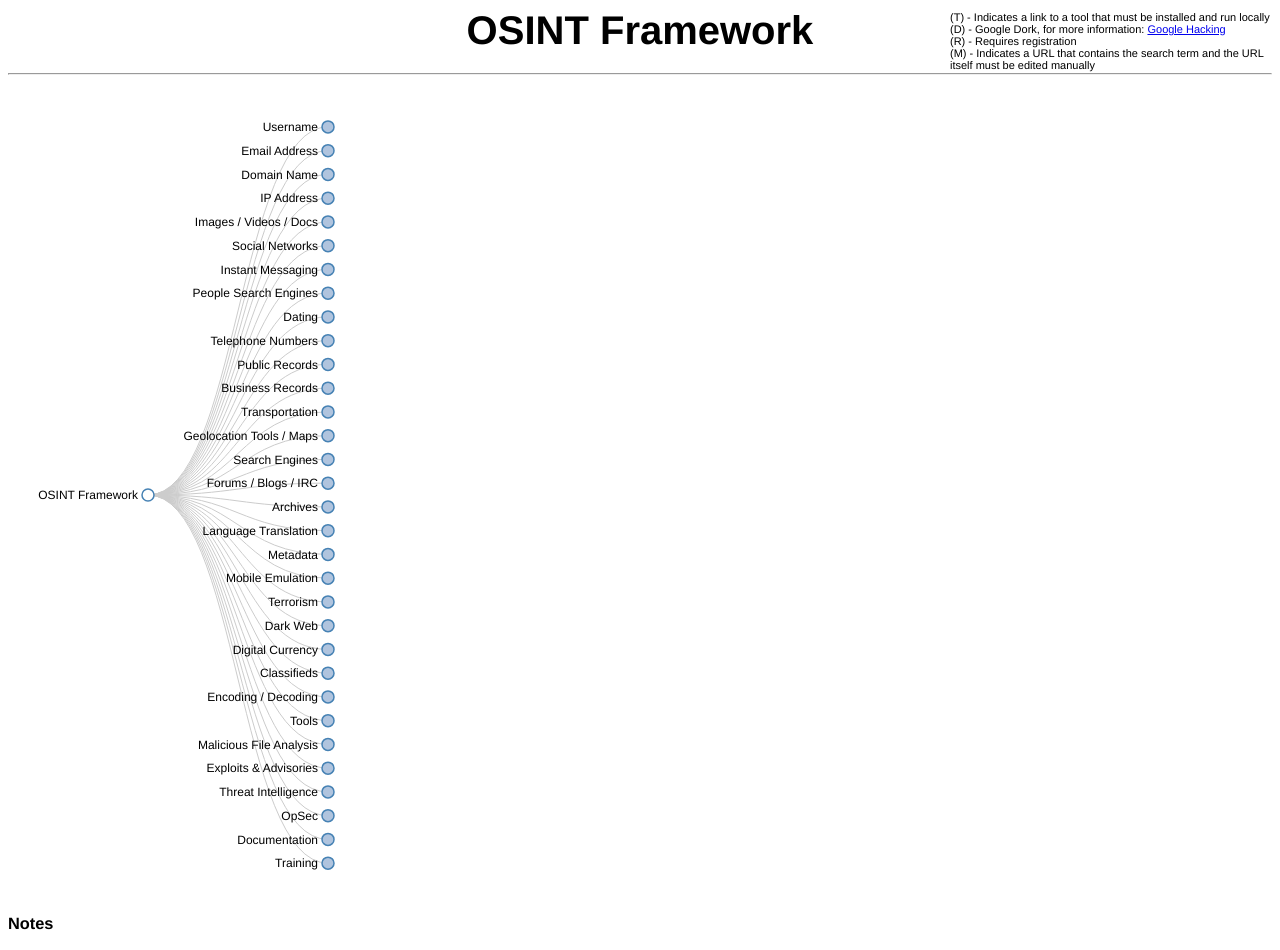
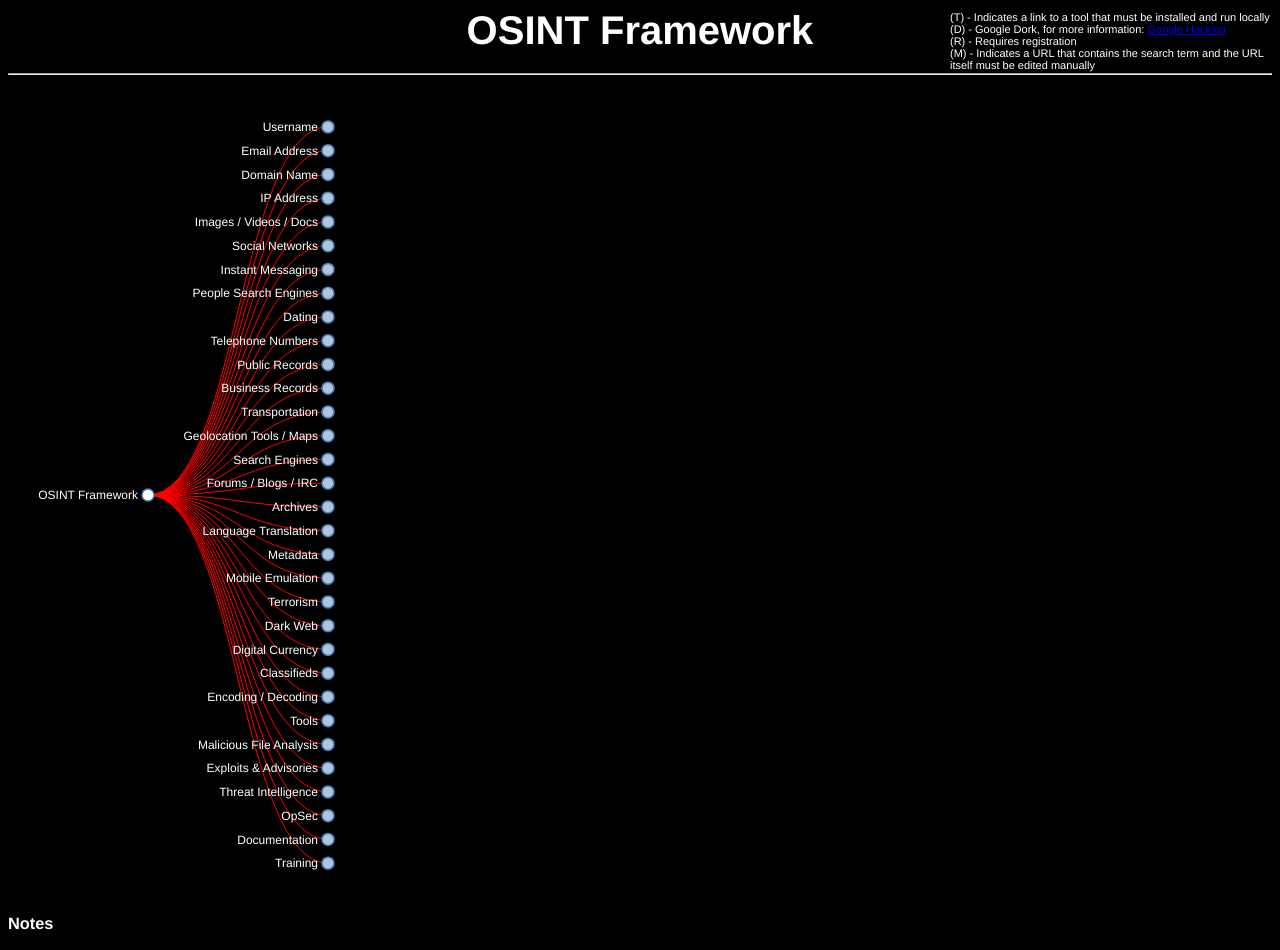
Before and after one commit to thq642/osint, a plain HTML site: page index.html in a window 1280 px wide. Shown: the top 950 px of the page. Drawn offline with Linux system fonts and the light colour scheme.

Commit message:
Update arf.css

```diff
--- a/css/arf.css
+++ b/css/arf.css
@@ -1,5 +1,5 @@
 body {
-  background-color: #ffffff;
+  background-color: #000000;
   font-size: 14px;
   font-family: "Helvetica Neue", Helvetica;
 }
@@ -10,10 +10,19 @@ body {
 }
 
 #header {
+  color: #fff;
   font-size: 40px;
   font-weight: bold;
   top: 20px;
   text-align: center;
+}
+
+p{
+  color: #fff;
+}
+
+h3{
+  color: #fff;
 }
 
 .legend {
@@ -22,7 +31,7 @@ body {
   right: 0;
   width: 330px;
   font-size: 11px;
-  color: #000;
+  color: rgb(255, 255, 255);
 }
 
 .node {
@@ -38,11 +47,11 @@ body {
 
 .node text {
   font-size: 12px;
-  fill: rgb(0, 0, 0);
+  fill: rgb(255, 255, 255);
 }
 
 path.link {
   fill: none;
-  stroke: #ccc;
+  stroke: rgb(255, 0, 0);
   stroke-width: 1px;
 }
```
